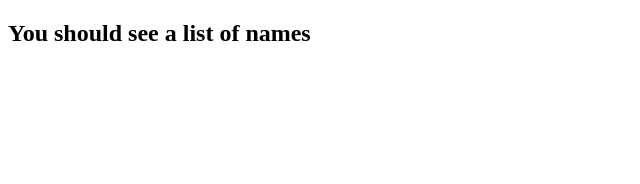
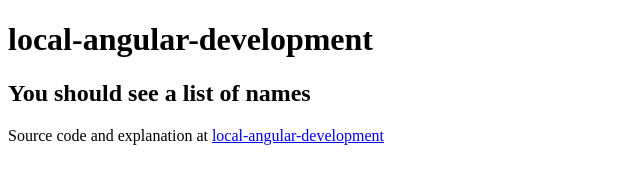
Before and after one commit to bahmutov/local-angular-development, a website: page index.html in a window 1280 px wide. Shown: the whole page, without its empty margins (0-640 px from the left). Drawn offline with nearby package versions, Linux system fonts and the light colour scheme; some packages are replaced by stand-ins of ours; a script that the page names is missing.

Commit message:
added link to live demo

```diff
--- a/index.html
+++ b/index.html
@@ -25,11 +25,18 @@
   </script>
 </head>
 <body>
+  <h1>local-angular-development</h1>
+
   <div ng-app="tester">
     <h2>You should see a list of names</h2>
     <names></names>
   </div>
 
+  <p>
+    Source code and explanation at
+    <a href="https://github.com/bahmutov/local-angular-development">local-angular-development</a>
+  </p>
+
   <script src="http://localhost:35729/livereload.js"></script>
 </body>
 </html>
```
Also changed, not shown: README.md, dist/README.md, dist/index.html.
